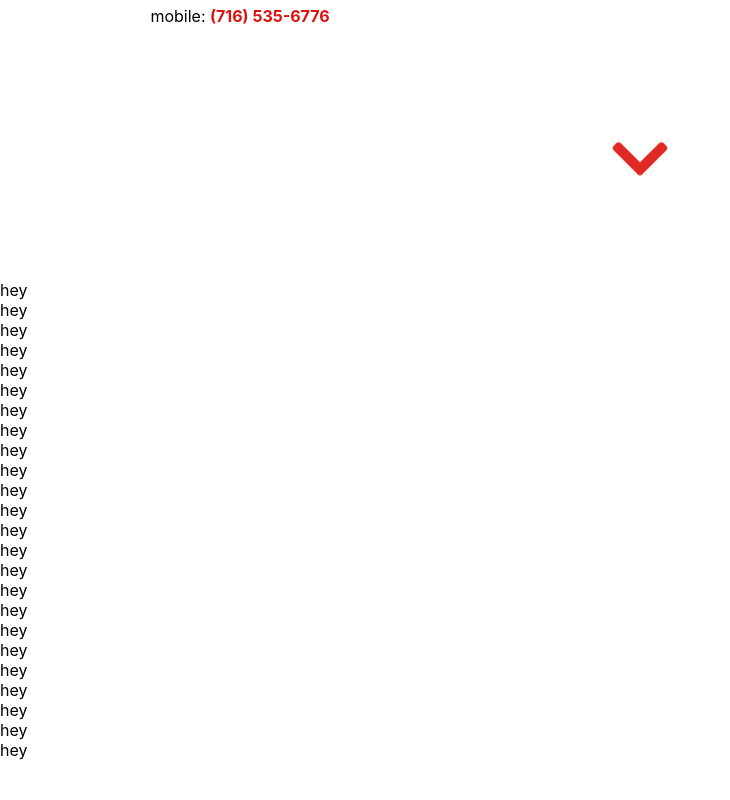
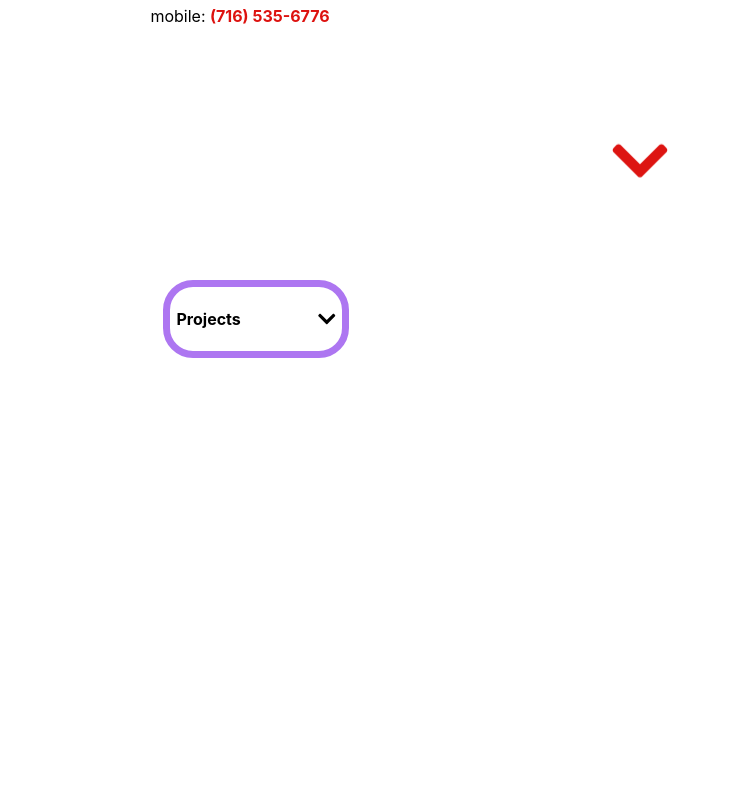
Before and after one commit to JordanClemons/Portfolio, a React (Create React App) app in the folder react-portfolio/: page / in a window 1280 px wide. Shown: the part 520-1320 px from the top of the page, without its empty margins (0-730 px from the left). Before the commit the page ends 1280 px from the top, so only its background shows below. Built offline with nearby package versions, Linux system fonts and the light colour scheme.

Commit message:
Added dropdown to my work section

```diff
--- a/react-portfolio/src/Components/Homepage/Header/Header.css
+++ b/react-portfolio/src/Components/Homepage/Header/Header.css
@@ -6,6 +6,7 @@
     height: 8vh;
     display: flex;
     justify-content: space-between;
+    z-index:1
 }
 
 .header-button{
@@ -16,6 +17,7 @@
     display: flex;
     justify-content: center;
     align-items: center;
+    transition: .1s;
 }
 
 .header-button:hover{
--- a/react-portfolio/src/Components/Homepage/Homepage.js
+++ b/react-portfolio/src/Components/Homepage/Homepage.js
@@ -1,6 +1,7 @@
 import './Homepage.css'
 import Header from './Header/Header'
 import AboutMe from './AboutMe/AboutMe'
+import MyWork from './MyWork/MyWork'
 
 function HomePage() {
 
@@ -10,6 +11,7 @@ function HomePage() {
       <div className="home-container">
         <Header/>
         <AboutMe/>
+        <MyWork/>
         <div>hey</div>
         <div>hey</div>
         <div>hey</div>
--- /dev/null
+++ b/react-portfolio/src/Components/Homepage/MyWork/Dropdown.css
@@ -0,0 +1,90 @@
+.dropdown-container{
+    width: 20%;
+    height: 20%;
+    display: flex;
+    flex-direction: column;
+    align-content: center;
+    align-items: center;
+
+}
+
+.dropdown-default{
+    background-color: white;
+    display: flex;
+    flex-direction: row;
+    height: 50%;
+    justify-content: space-between;
+    align-items: center;
+    border-radius: 30px;
+    width: 90%;
+    border: 7px solid #AD76F1;
+    transition: .2s;
+}
+
+.dropdown-default:hover, .dropdown-item:hover{
+    background-color: rgba(0, 0, 0, .07);
+}
+
+.dropdown-title{
+    font-weight: bold;
+    padding-left: 4%;
+    font-size: 2vmin;
+}
+
+.dropdown-arrow{
+    font-weight: bold;
+    padding-right: 4%;
+    font-size: 2.5vmin;
+}
+
+.dropdown-item{
+    margin-top: 4%;
+    background-color: white;
+    width: 80%;
+    height: 25%;
+    display: flex;
+    align-items: center;
+    animation: movedown .2s forwards ;
+    border: 3px solid #AD76F1;
+}
+
+.dropdown-item-container{
+    padding-left: 4%;
+    font-weight: bold;
+    font-size: 1.5vmin;
+}
+
+.hide-item{
+    animation: movein .2s  forwards;
+    margin-top: 4%;
+    background-color: white;
+    width: 80%;
+    height: 25%;
+    display: flex;
+    align-items: center;
+    border: 3px solid #AD76F1;
+}
+
+@keyframes movedown {
+    0%{
+      transform: translateY(-20px);
+      opacity: 0;
+    }
+    100% {
+      transform: translateY(0);
+      opacity: 1;
+    }
+  }
+
+  @keyframes movein {
+    0%{
+      transform: translateY(0);
+      opacity: 1;
+    }
+    100% {
+      transform: translateY(-20px);
+      opacity: 0;
+      visibility: hidden;
+      pointer-events: none;
+    }
+  }
--- /dev/null
+++ b/react-portfolio/src/Components/Homepage/MyWork/Dropdown.js
@@ -0,0 +1,59 @@
+import './Dropdown.css'
+import {useState, useRef, useEffect} from 'react'
+import { FontAwesomeIcon } from '@fortawesome/react-fontawesome'
+import { faChevronDown, faChevronUp} from '@fortawesome/free-solid-svg-icons'
+
+function Dropdown({value, setValue}) {
+
+    const node = useRef();
+    const [open, setOpen] = useState(false)
+
+    const openPopup = () =>{
+        setOpen(!open)
+    }
+
+    // Outside click
+    const closeModal = e => {
+        if(node.current !== undefined){
+          if (node.current.contains(e.target)){
+            // inside click
+            return;
+          }
+        }
+        // outside click
+        setOpen(false)
+      };
+
+    const handleOnClick = (value) =>{
+        setValue(value)
+        setOpen(!open)
+    }
+
+    useEffect(() => {
+        document.addEventListener("mousedown", closeModal);
+
+        return () => {
+          document.removeEventListener("mousedown", closeModal);
+        };
+    }, []);
+
+    return (
+      <div className="dropdown-container" ref={node}>
+          <div className="dropdown-default" role="button" onClick={() => openPopup()}>
+              <div className="dropdown-title">
+                  <p>{value}</p>
+              </div>
+              <div className="dropdown-arrow">
+                <p><FontAwesomeIcon icon={open ? faChevronUp : faChevronDown} /></p>
+            </div>
+          </div>
+            <div className={open ? "dropdown-item" : "hide-item"} onClick={() => handleOnClick(value === 'Projects' ? 'Education' : 'Projects')}>
+                <div className="dropdown-item-container">
+                    <p>{value === 'Projects' ? 'Education' : 'Projects'}</p>
+                </div>
+            </div>
+      </div>
+    );
+  }
+
+  export default Dropdown;
--- /dev/null
+++ b/react-portfolio/src/Components/Homepage/MyWork/MyWork.css
@@ -0,0 +1,15 @@
+.mywork-container{
+    display: flex;
+    flex-direction: column;
+    height: 100vh;
+}
+
+.mywork-content{
+    display: flex;
+    justify-content: center;
+    height: 80%;
+}
+
+.mywork-dropdown{
+    width: 75%;
+}
--- /dev/null
+++ b/react-portfolio/src/Components/Homepage/MyWork/MyWork.js
@@ -0,0 +1,22 @@
+import './MyWork.css'
+import {useState} from 'react'
+import { FontAwesomeIcon } from '@fortawesome/react-fontawesome'
+import { faChevronDown, faChevronCircleRight} from '@fortawesome/free-solid-svg-icons'
+import Dropdown from './Dropdown'
+
+function MyWork() {
+
+    const [value, setValue] = useState('Projects')
+
+    return (
+      <div className="mywork-container">
+        <div className="mywork-content">
+            <div className="mywork-dropdown">
+                <Dropdown value={value} setValue={setValue}/>
+            </div>
+        </div>
+      </div>
+    );
+  }
+
+  export default MyWork;
```
